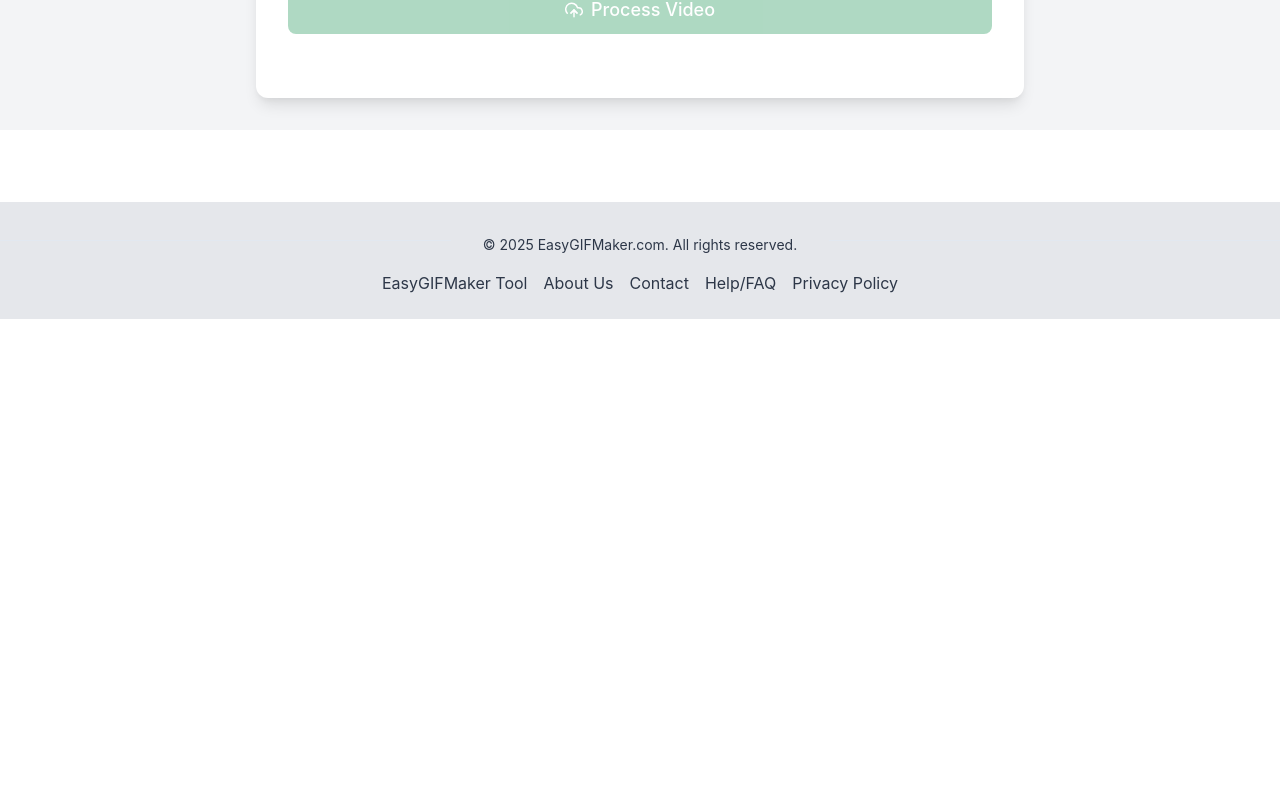
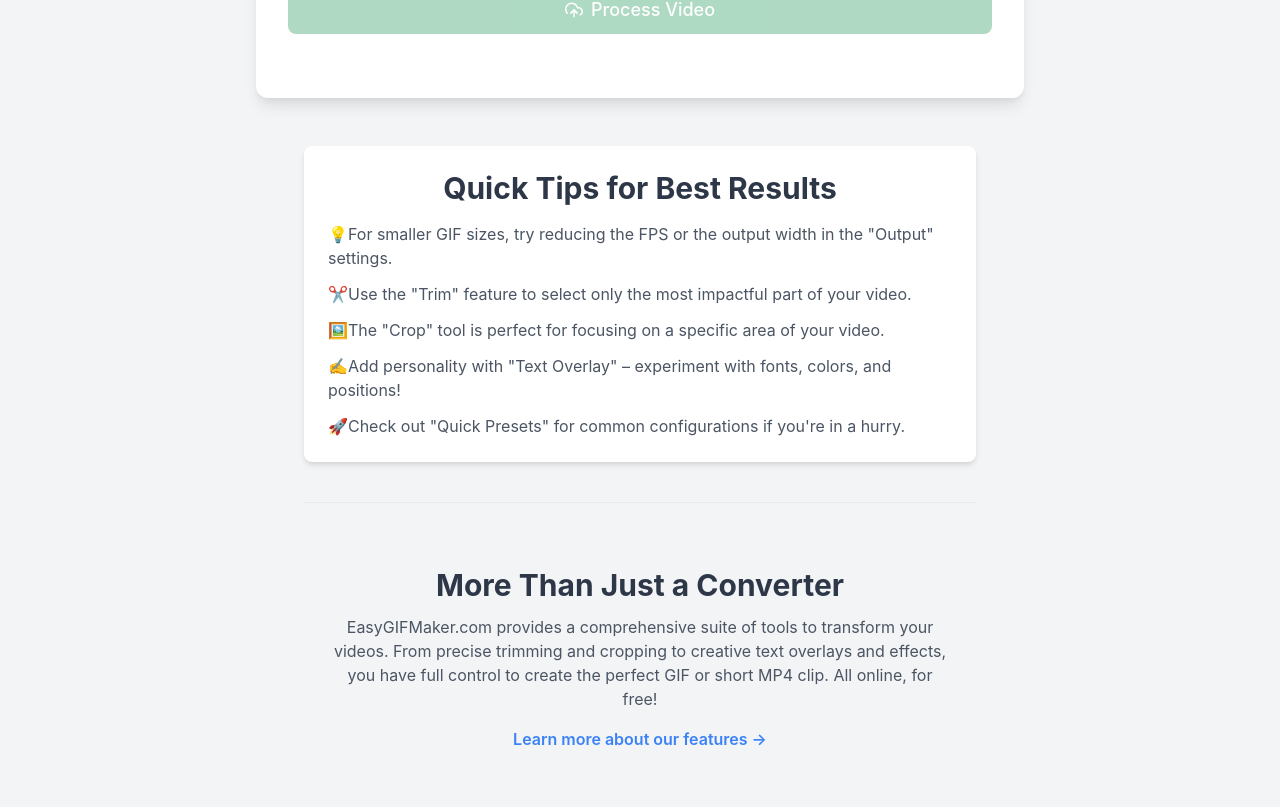
Before and after one commit to knazim667/mp4-to-gif-converter, a React app in the folder frontend/: page / in a window 1280 px wide. Shown: the part 811-1620 px from the top of the page. Before the commit the page ends 1130 px from the top, so only its background shows below. Built offline with nearby package versions, Linux system fonts and the light colour scheme; no server answers.

Commit message:
fix cors and add tips on home page

```diff
--- a/frontend/src/pages/HomePage.js
+++ b/frontend/src/pages/HomePage.js
@@ -1,5 +1,8 @@
 import React from 'react';
-import { Box, Heading, Text, VStack, Center, useColorModeValue } from '@chakra-ui/react';
+import {
+  Box, Heading, Text, VStack, Center, useColorModeValue,
+  List, ListItem, ListIcon, Divider, Link as ChakraLink
+} from '@chakra-ui/react';
 import Upload from '../components/Upload'; // Your main upload component
 import { Helmet } from 'react-helmet-async'; // For setting page title and meta description
 
@@ -7,6 +10,8 @@ function HomePage() {
   const pageBg = useColorModeValue('gray.50', 'gray.850'); // Slightly darker than footer for contrast if needed
   const headingColor = useColorModeValue('gray.800', 'whiteAlpha.900');
   const textColor = useColorModeValue('gray.600', 'gray.400');
+  const sectionBg = useColorModeValue('white', 'gray.750');
+  const sectionHeadingColor = useColorModeValue('gray.700', 'whiteAlpha.900');
 
   return (
     <Box bg={pageBg} flexGrow={1}> {/* Ensure it takes up space */}
@@ -22,8 +27,50 @@ function HomePage() {
           Your free online tool to effortlessly convert MP4s & videos to animated GIFs and short MP4 clips.
         </Text>
       </VStack>
-      <Center pb={8}> {/* Added pb for spacing before footer */}
+      <Center pb={8} flexDirection="column"> {/* Changed to column for new sections */}
         <Upload />
+
+        {/* Quick Tips Section */}
+        <Box mt={12} p={{ base: 4, md: 6 }} bg={sectionBg} borderRadius="lg" shadow="md" w="full" maxW="2xl">
+          <Heading as="h3" size="lg" mb={4} color={sectionHeadingColor} textAlign="center">
+            Quick Tips for Best Results
+          </Heading>
+          <List spacing={3} color={textColor}>
+            <ListItem>
+              <ListIcon as={() => '💡'} color="yellow.500" />
+              For smaller GIF sizes, try reducing the FPS or the output width in the "Output" settings.
+            </ListItem>
+            <ListItem>
+              <ListIcon as={() => '✂️'} color="blue.500" />
+              Use the "Trim" feature to select only the most impactful part of your video.
+            </ListItem>
+            <ListItem>
+              <ListIcon as={() => '🖼️'} color="green.500" />
+              The "Crop" tool is perfect for focusing on a specific area of your video.
+            </ListItem>
+            <ListItem>
+              <ListIcon as={() => '✍️'} color="purple.500" />
+              Add personality with "Text Overlay" – experiment with fonts, colors, and positions!
+            </ListItem>
+            <ListItem>
+              <ListIcon as={() => '🚀'} color="orange.500" />
+              Check out "Quick Presets" for common configurations if you're in a hurry.
+            </ListItem>
+          </List>
+        </Box>
+
+        <Divider my={10} maxW="2xl" />
+
+        {/* About the Tool Section */}
+        <Box p={{ base: 4, md: 6 }} w="full" maxW="2xl" textAlign="center">
+          <Heading as="h3" size="lg" mb={3} color={sectionHeadingColor}>
+            More Than Just a Converter
+          </Heading>
+          <Text color={textColor} fontSize="md" mb={4}>
+            EasyGIFMaker.com provides a comprehensive suite of tools to transform your videos. From precise trimming and cropping to creative text overlays and effects, you have full control to create the perfect GIF or short MP4 clip. All online, for free!
+          </Text>
+          <ChakraLink href="/about" color="blue.500" fontWeight="semibold">Learn more about our features &rarr;</ChakraLink>
+        </Box>
       </Center>
     </Box>
   );
```
Also changed, not shown: 1 other file (tests, documents, lock files or other folders).
